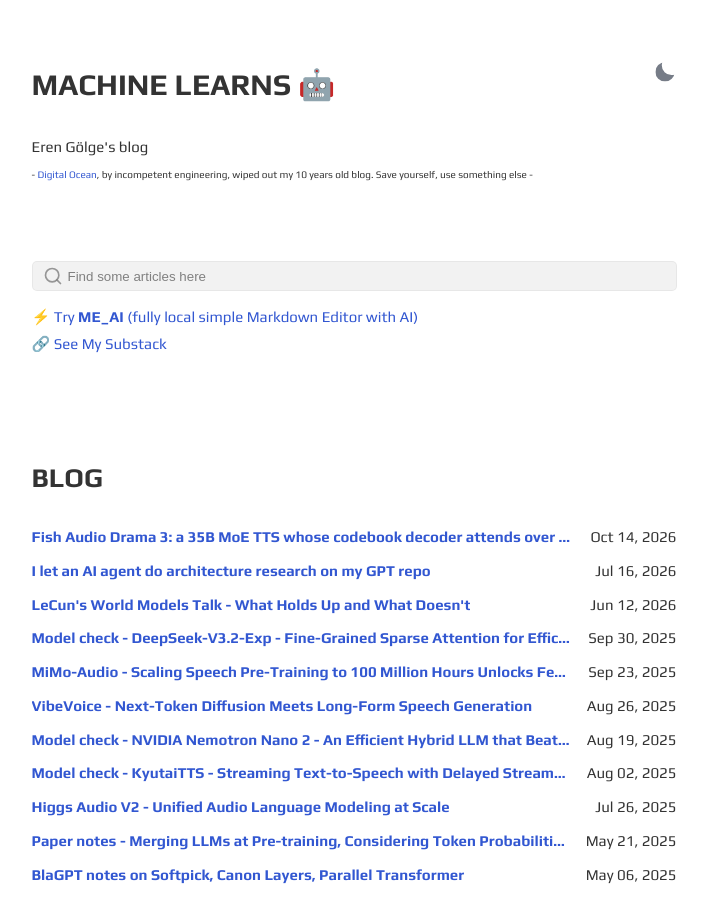
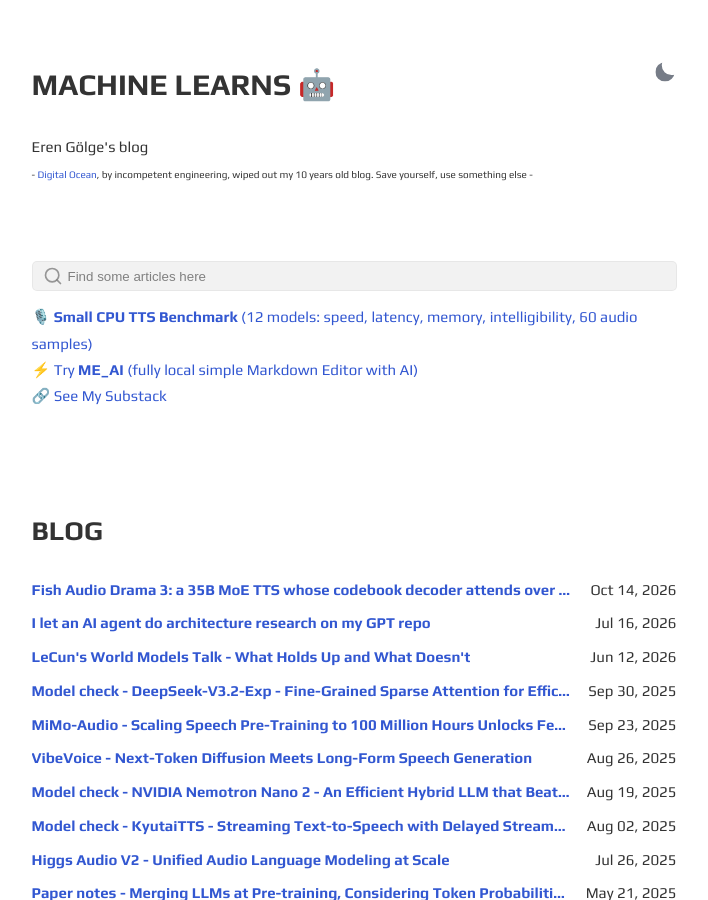
Before and after one commit to erogol/erogol.github.io, a Jekyll site: the page built from index.html, in a window 1280 px wide and 900 px high. Shown: the whole window, without its empty margins (286-994 px from the left). Built offline with Jekyll 4.4.1, drawn with Linux system fonts in a browser that asks for light colours.

Commit message:
Link small TTS benchmark from home page

```diff
--- a/index.html
+++ b/index.html
@@ -40,6 +40,10 @@ layout: default
 </div>
 
 <p>
+    <a href="{{ site.url }}{{ site.baseurl }}/small_tts_bench/"> 🎙️ <strong>Small CPU TTS Benchmark</strong> (12 models: speed,
+        latency, memory, intelligibility, 60 audio samples)</a>
+</p>
+<p>
     <a href="{{ site.url }}{{ site.baseurl }}/meai.html"> ⚡️ Try <strong>ME_AI</strong> (fully local simple Markdown
         Editor with AI)</a>
 </p>
```
